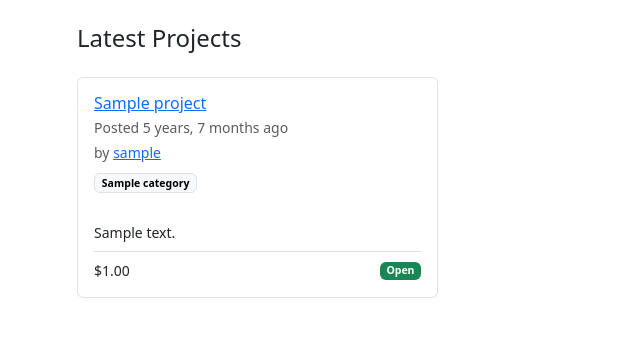
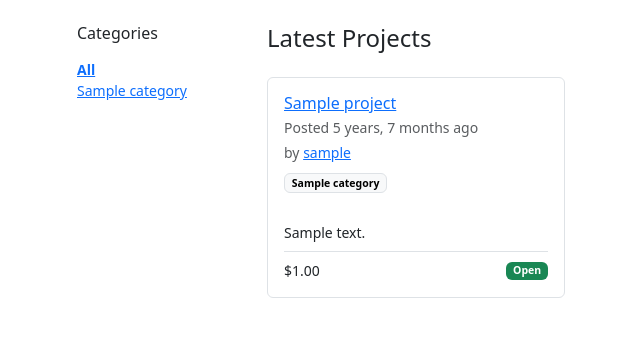
Before and after one commit to abdallah-9a/django, a Django app: page /projects/ in a window 1280 px wide. Shown: the part 57-394 px from the top of the page, without its empty margins (5-645 px from the left). Run offline with Django 3.2, Linux system fonts and the light colour scheme; tables that the repository leaves empty hold one stand-in row (values such as "Sample post"); parts of the project's set-up code (start-up, migrations or seed data) failed here and were passed over.

Commit message:
Add side bar for categories to filter projects with

```diff
--- a/freelancer_hub/templates/projects/home.html
+++ b/freelancer_hub/templates/projects/home.html
@@ -1,5 +1,31 @@
 {% extends 'base.html' %} {% block title %}Projects | Home{% endblock %}
 {%block content %}
+<div class="row">
+  <aside class="col-md-3 col-lg-2 mb-4">
+    <h2 class="h6 mb-3">Categories</h2>
+    <ul class="list-unstyled small mb-3">
+      <li>
+        <a
+          href="?"
+          class="d-block {% if not selected_category %}fw-semibold{% endif %}"
+          >All</a
+        >
+      </li>
+      {% for cat in categories %}
+      <li>
+        <a
+          href="?category={{ cat.slug }}"
+          class="d-block {% if selected_category == cat.slug %}fw-semibold text-decoration-underline{% endif %}"
+          >{{ cat.name }}</a
+        >
+      </li>
+      {% endfor %}
+    </ul>
+    {% if selected_category %}
+    <a href="?" class="btn btn-sm btn-outline-secondary">Clear filter</a>
+    {% endif %}
+  </aside>
+  <div class="col-md-9 col-lg-10">
     <h1 class="h4 mb-4">Latest Projects</h1>
 
     {% if Projects %}
@@ -23,8 +49,10 @@
           </div>
           {% if project.category %}
           <div class="small mb-2">
-        <span class="badge text-bg-light border"
-          >{{ project.category.name }}</span
+            <a
+              href="?category={{ project.category.slug }}"
+              class="badge text-bg-light border text-decoration-none"
+              >{{ project.category.name }}</a
             >
           </div>
           {% endif %}
@@ -51,33 +79,40 @@
         <li class="page-item">
           <a
             class="page-link"
-        href="?page={{ page_obj.previous_page_number }}"
+            href="?{% if selected_category %}category={{ selected_category }}&{% endif %}page={{ page_obj.previous_page_number }}"
             aria-label="Previous"
             >&laquo;</a
           >
         </li>
         {% else %}
-    <li class="page-item disabled"><span class="page-link">&laquo;</span></li>
-    {% endif %} {# Use precomputed custom_page_range (window) #} {% for num in custom_page_range %}
-    {% if num == page_obj.number %}
+        <li class="page-item disabled">
+          <span class="page-link">&laquo;</span>
+        </li>
+        {% endif %} {% for num in custom_page_range %} {% if num == page_obj.number %}
         <li class="page-item active" aria-current="page">
           <span class="page-link">{{ num }}</span>
         </li>
         {% else %}
         <li class="page-item">
-      <a class="page-link" href="?page={{ num }}">{{ num }}</a>
+          <a
+            class="page-link"
+            href="?{% if selected_category %}category={{ selected_category }}&{% endif %}page={{ num }}"
+            >{{ num }}</a
+          >
         </li>
         {% endif %} {% endfor %} {% if page_obj.has_next %}
         <li class="page-item">
           <a
             class="page-link"
-        href="?page={{ page_obj.next_page_number }}"
+            href="?{% if selected_category %}category={{ selected_category }}&{% endif %}page={{ page_obj.next_page_number }}"
             aria-label="Next"
             >&raquo;</a
           >
         </li>
         {% else %}
-    <li class="page-item disabled"><span class="page-link">&raquo;</span></li>
+        <li class="page-item disabled">
+          <span class="page-link">&raquo;</span>
+        </li>
         {% endif %}
       </ul>
       <div class="small text-muted mt-2">
@@ -86,4 +121,7 @@
     </nav>
     {% endif %} {% else %}
     <p class="text-muted">No projects posted yet.</p>
-{% endif %} {% endblock %}
+    {% endif %}
+  </div>
+</div>
+{% endblock %}
```
Lines whose indentation alone changed are shown as unchanged.
